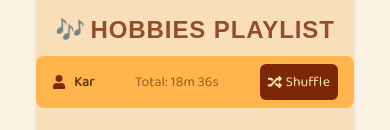
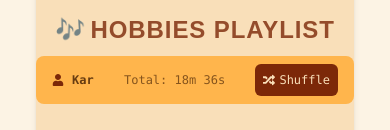
Before and after one commit to kayyaxe/personal-web, a Next.js app: page /about in a window 390 px wide. Shown: the part 578-708 px from the top of the page. Built offline with nearby package versions, Linux system fonts and the light colour scheme; a web font is replaced by a local one.

Commit message:
mobile view done

```diff
--- a/src/app/about/page.js
+++ b/src/app/about/page.js
@@ -43,7 +43,7 @@ export default function HobbiesPlaylist() {
   return (
     <main className="p-8 sm:p-20 flex flex-col items-center justify-center w-full md:p-20 bg-base-200 text-base-content transition-all duration-500">
       <section className="text-left w-full max-w-full sm:max-w-xs md:max-w-xl lg:max-w-3xl">
-        <h1 className="text-4xl sm:text-5xl md:text-6xl text-primary flex justify-start items-center gap-2 whitespace-nowrap">
+        <h1 className="text-4xl sm:text-5xl md:text-6xl text-primary flex justify-start items-center gap-2 ">
           From Labs to Loops
         </h1>
         <p className="mt-5 text-lg sm:text-xl text-base-content/80">
@@ -73,12 +73,12 @@ export default function HobbiesPlaylist() {
               Hobbies Playlist
             </span>
           </p>
-          <p className="text-sm sm:text-base flex justify-between items-center px-4 py-2 text-base-content/80 bg-base-300 rounded-lg mb-3">
+          <p className="text-xs font-mono sm:text-base flex justify-between items-center px-4 py-2 text-base-content/80 bg-base-300 rounded-lg mb-3">
             <span className="flex items-center gap-2">
               <FaUser className="text-primary" />
               <span className="font-bold">Kar</span>
             </span>
-            <span className="opacity-70">Total: 18m 36s </span>
+            <span className="sm:text-base opacity-80">Total: 18m 36s </span>
             <button
               onClick={shuffleHobbies}
               className="flex items-center gap-1 p-2 rounded-md bg-primary text-base-100 hover:bg-primary-focus transition-all"
```
